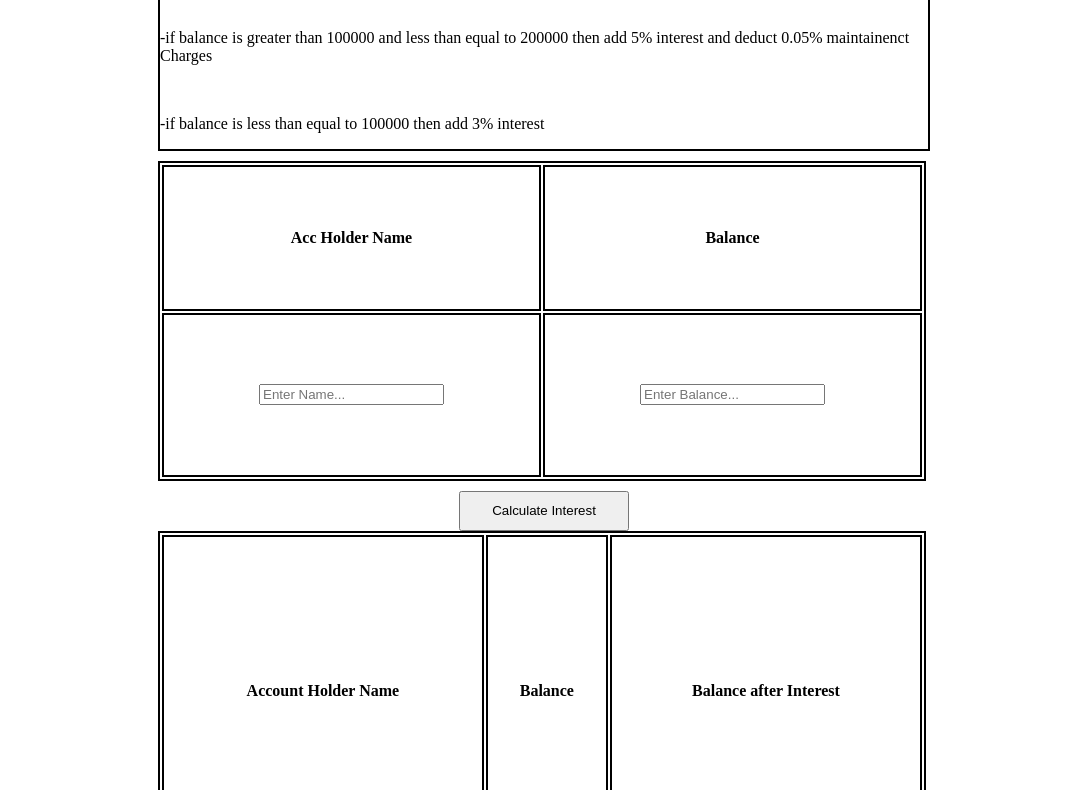
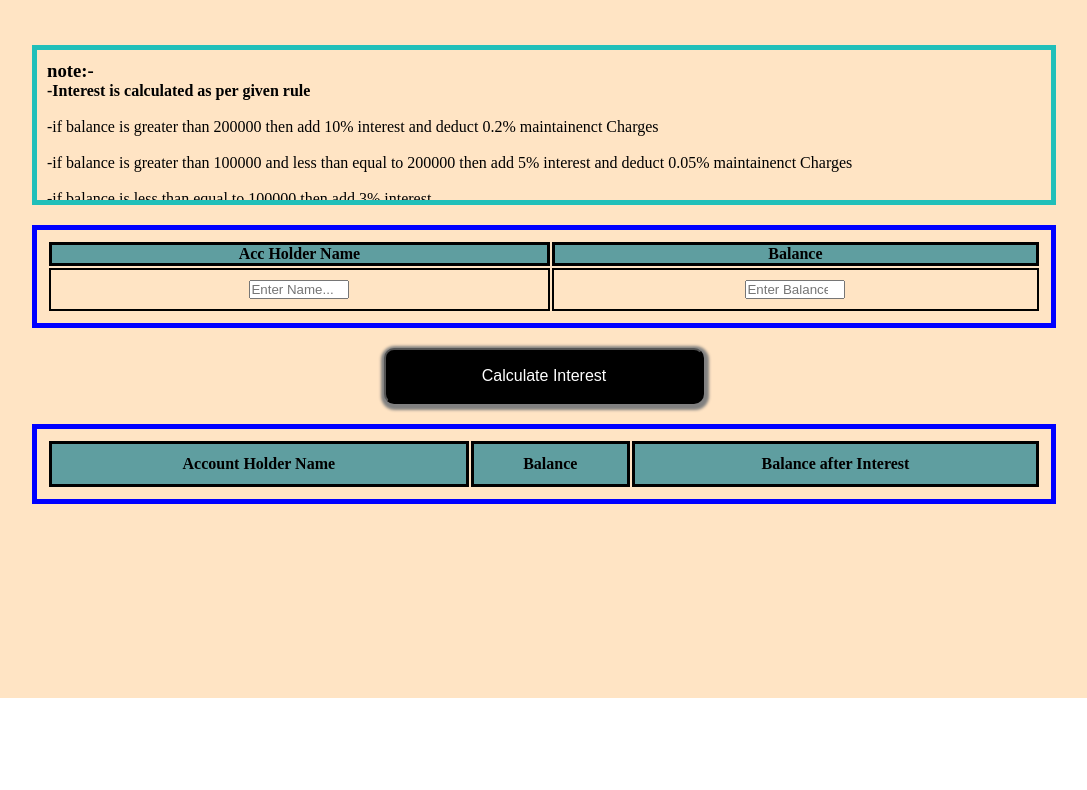
Before and after one commit to Satyam0912/bankInterest.github.io, a plain HTML site: page index.html in a window 1280 px wide. Shown: the part 102-892 px from the top of the page, without its empty margins (96-1183 px from the left). After the commit the page ends 800 px from the top, so only its background shows below. Drawn offline with Linux system fonts and the light colour scheme.

Commit message:
majorChanges

```diff
--- a/styles.css
+++ b/styles.css
@@ -1,34 +1,96 @@
-body {
-    height: 100vh;
+* {
+    margin: 0;
+    padding: 0;
+    box-sizing: border-box;
+}
+
+.mainContainer {
+    min-height: 100vh;
+    width: 100%;
+    background-color: bisque;
+    display: flex;
+    flex-direction: column;
+    align-items: center;
+}
+
+.heading {
+    width: 80vw;
+    margin: 5vh 0;
+    text-align: center;
+    border: 10px solid rgb(127, 39, 169);
+    border-radius: 10px;
+}
+
+.note {
+    height: 20vh;
+    width: 80vw;
+    margin: 10px 0;
+    padding: 10px;
+    border: 5px solid rgb(33, 191, 185);
+    overflow-y: scroll;
+}
+
+::-webkit-scrollbar {
+    width: 10px;
+    border: 3px solid black;
+    border-radius: 10px;
+}
+
+::-webkit-scrollbar-thumb {
+    width: 1px;
+    background-color: grey;
+    border: 3px solid black;
+    border-radius: 10px;
+}
+
+button {
+    height: 7vh;
+    width: 25vw;
+    margin: 10px;
+    font-size: 1rem;
+    color: white;
+    border-radius: 10px;
+    box-shadow: 1px 2px 3px 4px grey;
+    background-color: black;
+}
+
+button:hover {
+    cursor: pointer;
+}
+
+button:active {
+    font-size: 0.8rem;
+}
+
+.inputContainer {
+    width: 80vw;
     display: flex;
     flex-direction: column;
     justify-content: center;
     align-items: center;
+}
+
+input {
+    width: 100px;
+}
+
+table {
+    min-height: 10vh;
+    overflow-y: scroll;
+    width: 80vw;
+    margin: 10px;
+    padding: 10px;
+    border: 5px solid blue;
     text-align: center;
 }
 
-.note {
-    width: 60vw;
-    border: 2px solid black;
-    text-align: left;
-    margin-bottom: 10px;
+td {
+    font-weight: bold;
+    padding: 10px;
+    border: 2px solid;
 }
 
-table {
-    height: 40vh;
-    width: 60vw;
-    margin-bottom: 10px;
+th {
+    border: 3px solid black;
+    background-color: cadetblue;
 }
-
-table,
-td,
-th {
-    text-align: center;
-    border: 2px solid black;
-}
-
-button {
-    cursor: pointer;
-    height: 40px;
-    width: 170px;
-}
```
